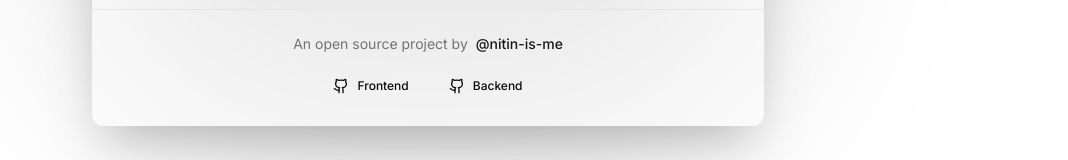
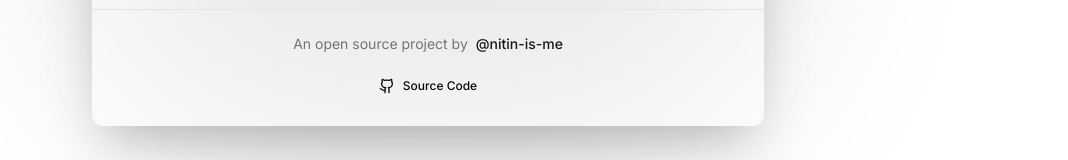
Before and after one commit to nitin-is-me/the-blog-zone, a Next.js app in the folder client/: page / in a window 1280 px wide. Shown: the part 489-649 px from the top of the page, without its empty margins (212-1280 px from the left). Built offline with nearby package versions, Linux system fonts and the light colour scheme.

Commit message:
fix: remove individual frontend and backend code as it's now a monorepo

```diff
--- a/client/src/app/page.js
+++ b/client/src/app/page.js
@@ -131,15 +131,9 @@ export default function Home() {
               </div>
               <div className="mt-4 flex gap-4">
                 <Button variant="ghost" size="sm" asChild>
-                  <a href="https://github.com/nitin-is-me/the-blog-zone-client" target="_blank" rel="noopener noreferrer" className="gap-2">
+                  <a href="https://github.com/nitin-is-me/the-blog-zone" target="_blank" rel="noopener noreferrer" className="gap-2">
                     <Github className="h-4 w-4" />
-                    Frontend
-                  </a>
-                </Button>
-                <Button variant="ghost" size="sm" asChild>
-                  <a href="https://github.com/nitin-is-me/the-blog-zone-server" target="_blank" rel="noopener noreferrer" className="gap-2">
-                    <Github className="h-4 w-4" />
-                    Backend
+                    Source Code
                   </a>
                 </Button>
               </div>
```
